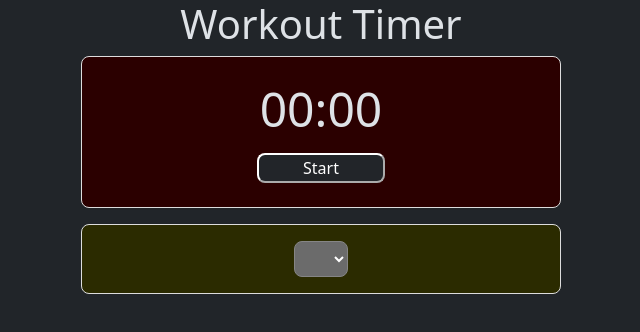
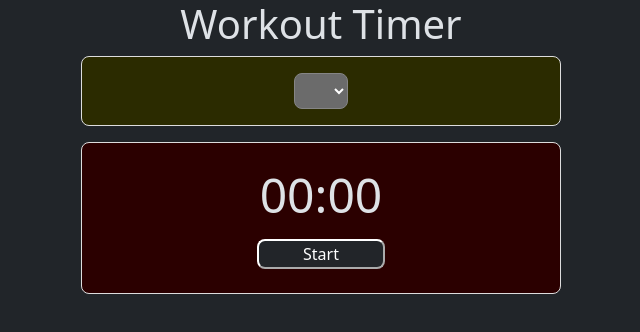
Before and after one commit to aneumayer/vue-workout-timer, a Vue app: page / in a window 1280 px wide. Shown: the top 332 px of the page, without its empty margins (319-959 px from the left). Built offline with nearby package versions, Linux system fonts and the light colour scheme.

Commit message:
♻️ Rearrange code and make separate picker.

```diff
--- a/src/App.vue
+++ b/src/App.vue
@@ -1,13 +1,21 @@
 <script setup>
+import { ref } from 'vue';
 import SessionTimer from '@/components/SessionTimer.vue';
 import WorkoutPicker from '@/components/WorkoutPicker.vue';
+import WorkoutDisplay from '@/components/WorkoutDisplay.vue';
+
+const data = ref(null);
+function handleSelection(workout) {
+    data.value = workout;
+}
 </script>
 
 <template>
     <div class="container">
         <h1>Workout Timer</h1>
+        <WorkoutPicker @selectedWorkout="handleSelection" />
         <SessionTimer />
-        <WorkoutPicker />
+        <WorkoutDisplay v-if="data" :workout="data" />
     </div>
 </template>
 
@@ -16,6 +24,7 @@ import WorkoutPicker from '@/components/WorkoutPicker.vue';
     width: 800px;
     place-items: center;
 }
+
 .control-button {
     margin: 0.5em;
     border-radius: 8px;
--- a/src/components/WorkoutDisplay.vue
+++ b/src/components/WorkoutDisplay.vue
@@ -2,8 +2,6 @@
 import { ref, defineProps, computed } from 'vue';
 import Superset from '@/components/Superset.vue';
 import Exercise from '@/components/Exercise.vue';
-
-let supersetCount = ref(0);
 
 const props = defineProps({
     workout: {
@@ -35,6 +33,3 @@ const supersetIndices = computed(() => {
         </div>
     </div>
 </template>
-
-<style scoped>
-</style>
--- a/src/components/WorkoutPicker.vue
+++ b/src/components/WorkoutPicker.vue
@@ -1,28 +1,26 @@
 <script setup>
-import { ref } from 'vue';
-import WorkoutDisplay from '@/components/WorkoutDisplay.vue';
+import { ref, defineEmits } from 'vue';
 
+const emit = defineEmits(['selectedWorkout']);
 // Glob all JSON files in /src/assets/workouts
 const modules = import.meta.glob('@/assets/workouts/*.json', { eager: true });
-
 // Build a list of filenames and their paths
 const fileEntries = Object.entries(modules).map(([path, data]) => ({
     name: path.replace(/^.*\/([^.]+)\.json$/, '$1'), path, data
 }));
+const fileNames = fileEntries.map(entry => entry.name);
+const selected = ref(fileNames[0] || null);
 
-const fileNames = fileEntries.map(entry => entry.name);
-
-const selected = ref(fileNames[0] || null);
-const data = ref(null);
-
+// Get the contents of the selected file and pass it up
 function loadFile(name) {
     const entry = fileEntries.find(e => e.name === name);
-    // If the imported data is an object with a default property, use that
+    let workout = null;
     if (entry && entry.data && entry.data.default) {
-        data.value = entry.data.default;
-    } else {
-        data.value = entry ? entry.data : null;
+        workout = entry.data.default;
+    } else if (entry) {
+        workout = entry.data;
     }
+    emit('selectedWorkout', workout);
 }
 
 if (selected.value) loadFile(selected.value);
@@ -36,7 +34,6 @@ if (selected.value) loadFile(selected.value);
             </option>
         </select>
     </div>
-    <WorkoutDisplay v-if="data" :workout="data" />
 </template>
 
 <style scoped>
@@ -48,12 +45,15 @@ if (selected.value) loadFile(selected.value);
     margin-bottom: 1rem;
     background-color: #2b2b00;
 }
+
 .picker-parts {
     display: inline-block;
 }
+
 label {
     padding-right: 1rem;
 }
+
 select {
     padding: 0.3rem 1rem;
     border-radius: 8px;
```
Also changed, not shown: src/components/Superset.vue (+2 -6 lines). Lines whose indentation alone changed are shown as unchanged.
